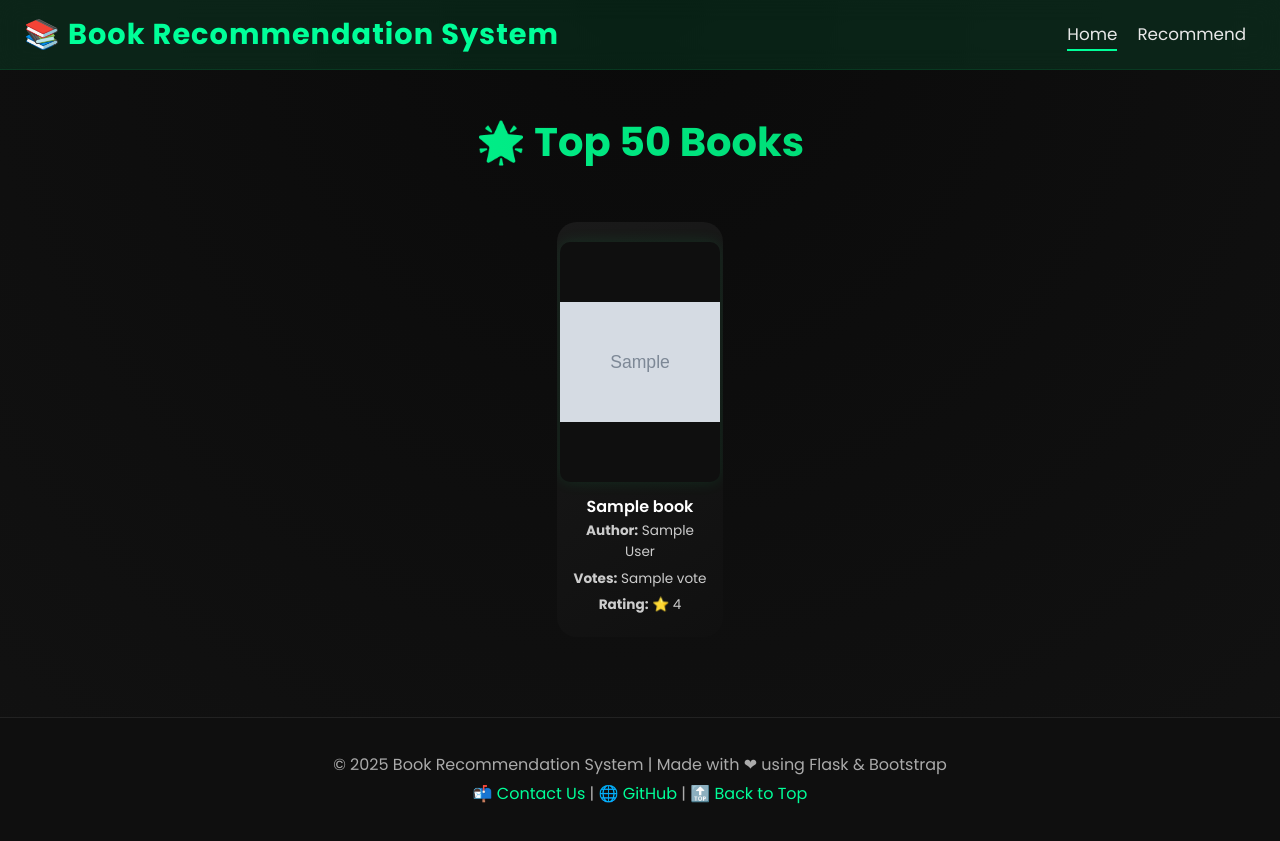
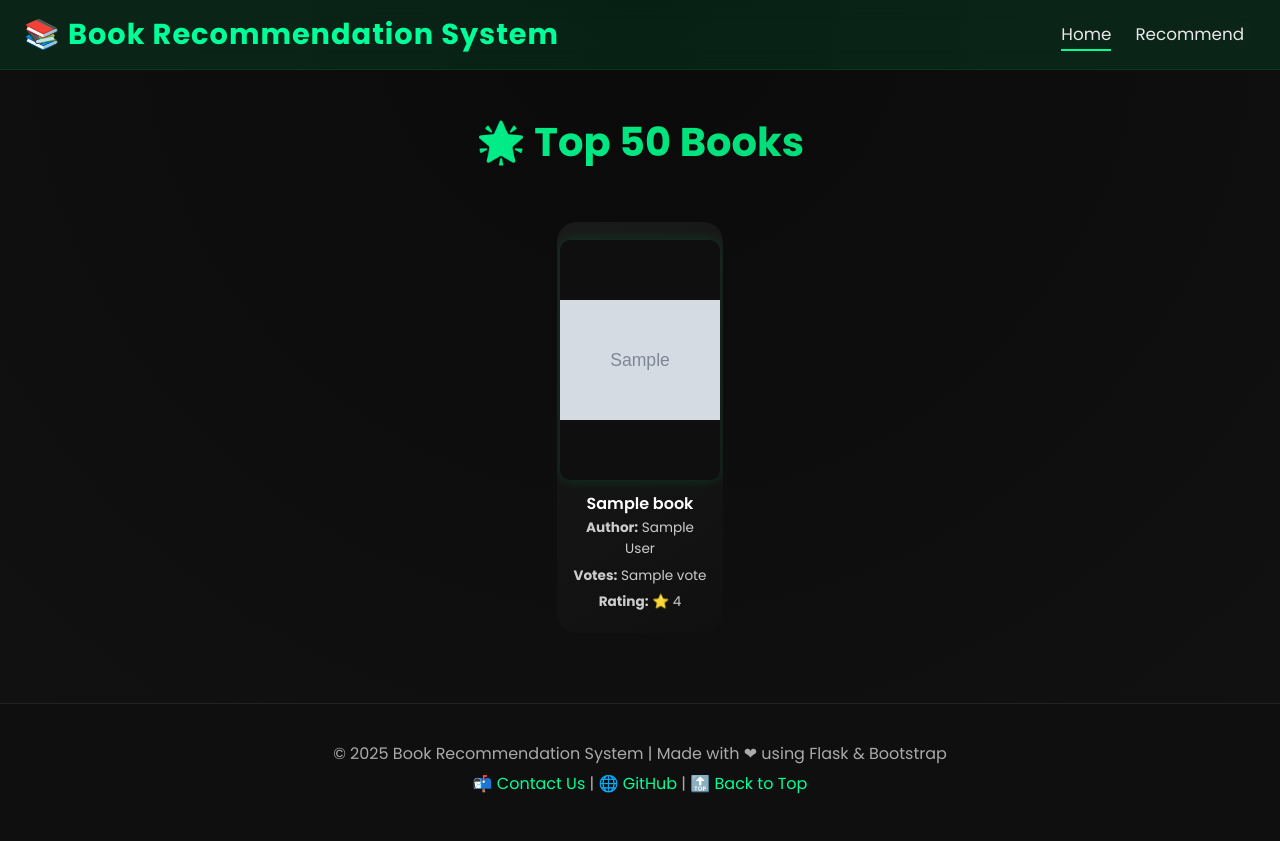
Before and after one commit to Nandini776/Recommendation-System, a Flask app: template templates/index.html in a window 1280 px wide. After the commit the page ends 794 px from the top, so only its background shows below. Run offline with Flask 3, Linux system fonts and the light colour scheme; the template is opened without the code that fills it: most values are stand-ins (such as "Sample title", 1, 10 or a date in 2020); grey boxes marked "Sample" are stand-in pictures; parts of the project's set-up code (start-up, migrations or seed data) failed here and were passed over.

Commit message:
Update index 1.html

```diff
--- a/templates/index.html
+++ b/templates/index.html
@@ -3,55 +3,59 @@
 <head>
   <meta charset="UTF-8">
   <title>Book Recommendation System</title>
-  <link href="https://cdn.jsdelivr.net/npm/bootstrap@5.3.8/dist/css/bootstrap.min.css" rel="stylesheet">
+
+  <link rel="stylesheet" href="https://cdn.jsdelivr.net/npm/bootstrap@5.3.8/dist/css/bootstrap.min.css">
   <link href="https://fonts.googleapis.com/css2?family=Poppins:wght@400;600;700&display=swap" rel="stylesheet">
+
   <style>
     body {
       background: radial-gradient(circle at top, #0a0a0a, #121212);
-      color: #f8f9fa;
+      color: #f9f9f9;
       font-family: 'Poppins', sans-serif;
       overflow-x: hidden;
       scroll-behavior: smooth;
     }
 
-    /* Navbar */
     .navbar {
       background: rgba(0, 166, 90, 0.15);
+      border-bottom: 1px solid rgba(0, 255, 120, 0.1);
       backdrop-filter: blur(12px);
-      border-bottom: 1px solid rgba(0, 255, 120, 0.1);
       position: sticky;
       top: 0;
       z-index: 1000;
     }
+
     .navbar-brand {
       font-weight: 700;
       font-size: 1.8rem;
       color: #00ff99 !important;
       letter-spacing: 1px;
     }
+
     .nav-link {
       color: #e8e8e8 !important;
+      margin: 0 12px;
       font-size: 1.05rem;
-      margin: 0 10px;
       position: relative;
-      transition: 0.3s;
+      transition: all 0.3s ease;
     }
+
     .nav-link::after {
       content: '';
       position: absolute;
+      left: 0;
       bottom: -4px;
-      left: 0;
+      height: 2px;
       width: 0;
-      height: 2px;
       background-color: #00ff99;
       transition: width 0.3s;
     }
+
     .nav-link:hover::after,
     .nav-link.active::after {
       width: 100%;
     }
 
-    /* Title */
     h1 {
       background: linear-gradient(90deg, #00ff99, #00cc66);
       -webkit-background-clip: text;
@@ -61,39 +65,37 @@
       margin-bottom: 2rem;
     }
 
-    /* Cards */
     .card {
       border: none;
       background: linear-gradient(145deg, #1a1a1a, #101010);
       border-radius: 20px;
-      transition: all 0.4s ease;
+      transition: all .35s ease-in-out;
       display: flex;
       flex-direction: column;
       align-items: center;
       justify-content: space-between;
       overflow: hidden;
-      height: 100%; /* allows consistent card height automatically */
+      height: 100%;
     }
 
     .card:hover {
-      transform: translateY(-8px) scale(1.03);
-      box-shadow: 0 0 25px rgba(0, 255, 120, 0.2);
+      transform: translateY(-7px) scale(1.03);
+      box-shadow: 0 0 25px rgba(0, 255, 120, 0.22);
     }
 
     .card img {
       width: 160px;
       height: 240px;
-      object-fit: contain; /* keeps full image visible */
+      object-fit: contain;
       border-radius: 10px;
-      margin-top: 20px;
-      display: block;
-      box-shadow: 0 0 15px rgba(0, 255, 120, 0.1);
-      background-color: #0f0f0f; /* consistent background behind image */
+      margin-top: 18px;
+      background-color: #0f0f0f;
+      box-shadow: 0 0 14px rgba(0, 255, 120, 0.15);
     }
 
     .card-body {
       text-align: center;
-      padding: 15px;
+      padding: 14px;
       flex-grow: 1;
       display: flex;
       flex-direction: column;
@@ -113,45 +115,45 @@
       font-size: 0.85rem;
     }
 
-    /* Ensure uniform grid layout */
     .row {
       display: flex;
       flex-wrap: wrap;
       justify-content: center;
     }
 
-    .col-md-3,
-    .col-sm-4 {
+    .col-md-3, .col-sm-4 {
       display: flex;
       justify-content: center;
     }
 
-    /* Footer */
     footer {
       background: #0f0f0f;
       border-top: 1px solid #222;
-      padding: 30px 0;
+      padding: 32px 0;
       color: #aaa;
-      margin-top: 80px;
       text-align: center;
+      margin-top: 70px;
     }
+
     footer a {
       color: #00ff99;
       text-decoration: none;
       transition: 0.3s;
     }
+
     footer a:hover {
       color: #00cc70;
       text-decoration: underline;
     }
+
     footer p {
-      margin: 5px 0;
+      margin: 6px 0;
     }
   </style>
 </head>
+
 <body>
 
-  <!-- Navbar -->
   <nav class="navbar navbar-expand-lg navbar-dark px-4">
     <a class="navbar-brand" href="/">📚 Book Recommendation System</a>
     <div class="ms-auto d-flex align-items-center">
@@ -160,8 +162,7 @@
     </div>
   </nav>
 
-  <!-- Main -->
-  <div class="container mt-5">
+  <main class="container mt-5">
     <h1 class="text-center">🌟 Top 50 Books</h1>
     <div class="row g-4 mt-4">
       {% for i in range(book_name|length) %}
@@ -178,9 +179,8 @@
       </div>
       {% endfor %}
     </div>
-  </div>
+  </main>
 
-  <!-- Footer -->
   <footer>
     <p>© 2025 Book Recommendation System | Made with ❤ using Flask & Bootstrap</p>
     <p>
@@ -190,12 +190,14 @@
     </p>
   </footer>
 
-  <!-- Smooth Scroll Script -->
   <script>
-    document.getElementById('backToTop').addEventListener('click', (e) => {
-      e.preventDefault();
-      window.scrollTo({ top: 0, behavior: 'smooth' });
-    });
+    const topBtn = document.getElementById('backToTop');
+    if (topBtn) {
+      topBtn.addEventListener('click', e => {
+        e.preventDefault();
+        window.scrollTo({ top: 0, behavior: 'smooth' });
+      });
+    }
   </script>
 
 </body>
```
